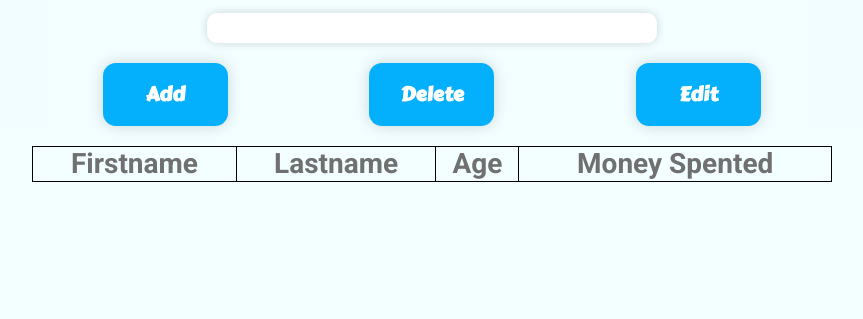
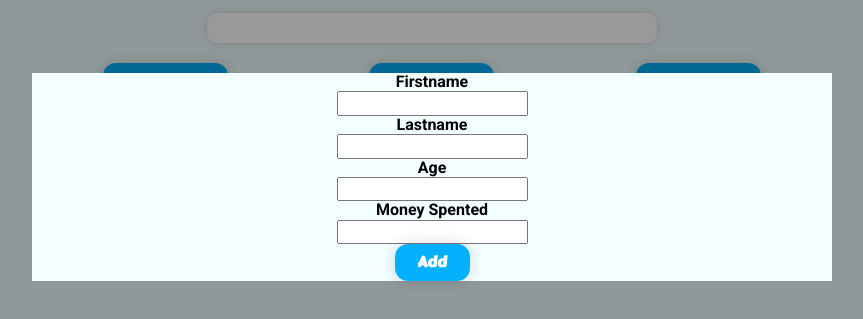
Before and after one commit to williamj1788/Company-Manager, a website: page public/customer.html in a window 1280 px wide. Shown: the part 127-446 px from the top of the page, without its empty margins (208-1071 px from the left). Drawn offline with Linux system fonts and the light colour scheme.

Commit message:
created modal

```diff
--- a/public/css/companyDetail.scss
+++ b/public/css/companyDetail.scss
@@ -89,4 +89,46 @@ table, th, td {
         font-weight: bold;
         color: $black;
     }
+    td{
+        text-align: center;
+        font-size: 20px;
+        color: $black;
+    }
 }
+.add{
+    display: block;
+    position: fixed;
+    z-index: 1;
+    left: 0;
+    top: 0;
+    width: 100%;
+    height: 100%;
+    overflow: auto;
+    background-color: rgba(0,0,0,0.4);
+    .container{
+        background-color: white;
+        max-width: 800px;
+        width: 100%;
+        margin: auto;
+        margin-top: 200px;
+        .modal{
+            background-color: rgba($color: #00DCFF, $alpha: 0.05);
+            .modal-container{
+                width: fit-content;
+                margin: 0 auto;
+                label{
+                    display: block;
+                    text-align: center;
+                }
+                input{
+                    display: block;
+                    width: fit-content;
+                }
+                .button{
+                    @include button(75px, 37px, 15px);
+                    margin: 0 auto;
+                }
+            }
+        }
+    }
+}
--- a/public/customer.html
+++ b/public/customer.html
@@ -29,15 +29,25 @@
                 </tr>
             </table>
         </div>
+        <div class="add">
+            <div class="container">
+                <form class="modal">
+                    <div class="modal-container">
+                        <label for="firstname"><b>Firstname</b></label>
+                        <input type="text" name="firstname">
+                        <label for="lastname"><b>Lastname</b></label>
+                        <input type="text" name="lastname">
+                        <label for="age"><b>Age</b></label>
+                        <input type="text" name="age">
+                        <label for="spent"><b>Money Spented</b></label>
+                        <input type="text" name="spent">
+                        <button class="button">Add</button>
+                    </div>
+                </form>
+            </div>
+        </div>
         <script>
-        // fetch('http://localhost:3000/company/customers/data',{
-        //     method: 'POST',
-        //     body: JSON.parse(localStorage.getItem('user')).username
-        // })
-        // .then(res => res.json())
-        // .then(res => (() => {
-        //     console.log(res);
-        // }));
+        function updateTable(){
             let customers = JSON.parse(localStorage.getItem('user')).customers;
             let table = document.getElementById('customers-table');
 
@@ -62,7 +72,8 @@
 
                 table.appendChild(row);
             });
-
+        }
+        updateTable();
         </script>
     </body>
 </html>
```
Also changed, not shown: public/css/companyDetail.css, 1 other file. Lines whose indentation alone changed are shown as unchanged.
